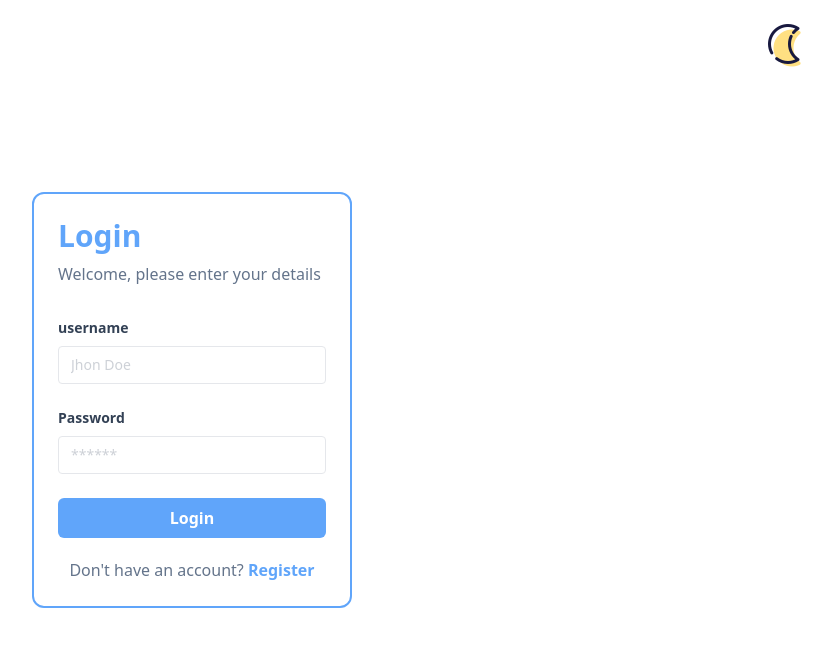
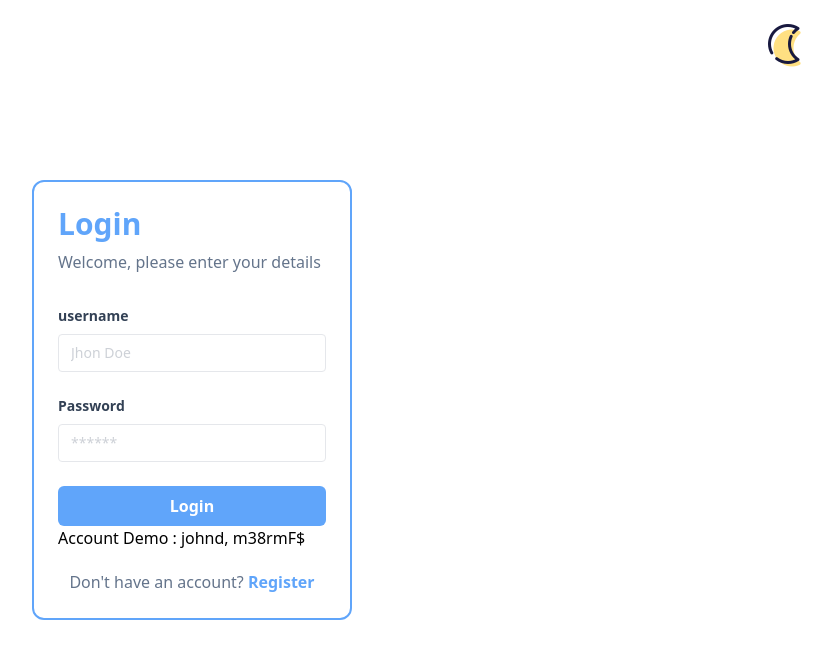
Before and after one commit to alditegarprakoso/react-vite, a React (Vite) app: page /login in a window 1280 px wide. Shown: the top 658 px of the page, without its empty margins (448-1280 px from the left). Built offline with nearby package versions, Linux system fonts and the light colour scheme.

Commit message:
add info account

```diff
--- a/src/components/Fragments/FormLogin.jsx
+++ b/src/components/Fragments/FormLogin.jsx
@@ -68,6 +68,7 @@ export default function FormLogin() {
       <Button color="bg-blue-400 w-full" type="submit">
         Login
       </Button>
+      <p>Account Demo : johnd, m38rmF$</p>
     </form>
   );
 }
```
